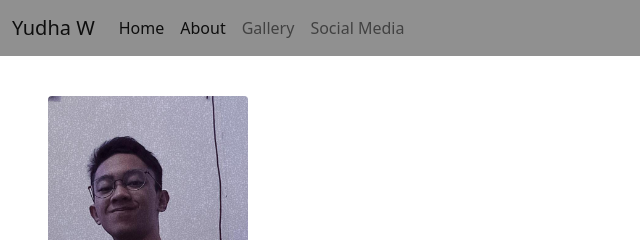
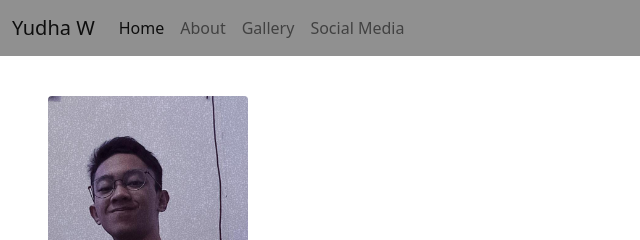
Before and after one commit to YudhaWishnu/yudhawishnu.github.io, a plain HTML site: page index.html in a window 1280 px wide. Shown: the top 240 px of the page, 0-640 px from the left. Drawn offline with nearby package versions, Linux system fonts and the light colour scheme.

Commit message:
Update index.html

```diff
--- a/index.html
+++ b/index.html
@@ -26,7 +26,7 @@
               <a class="nav-link active" aria-current="page" href="index.html #home">Home</a>
             </li>
             <li class="nav-item">
-              <a class="nav-link active" aria-current="page" href="index.html #about">About</a>
+              <a class="nav-link" href="index.html #about">About</a>
             </li>
             <li class="nav-item">
               <a class="nav-link" href="fotogaleri.html">Gallery</a>
```
